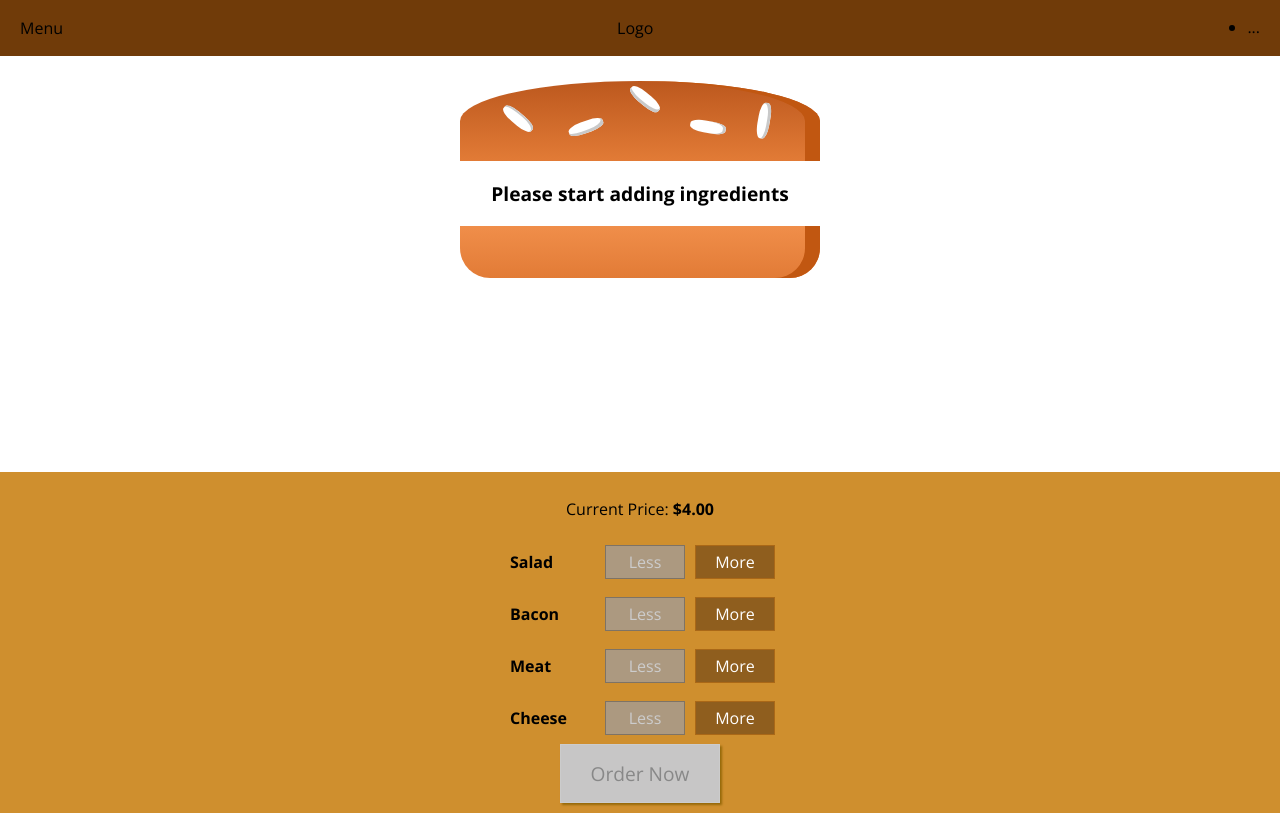
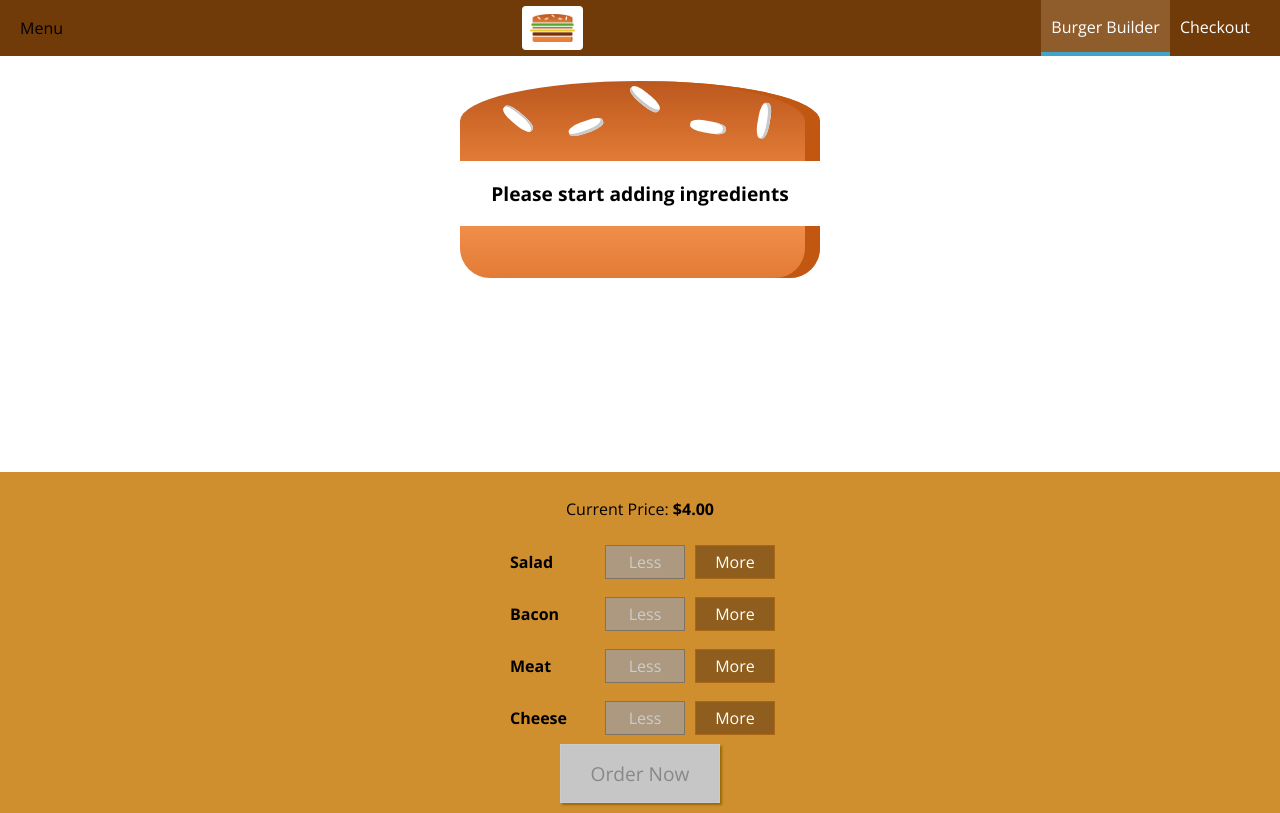
Before and after one commit to wduntak/burger-builder-react, a React app: page / in a window 1280 px wide. Built offline with nearby package versions, Linux system fonts and the light colour scheme.

Commit message:
Add navigation item component and sidedrawer

```diff
--- a/src/components/Layout/Layout.js
+++ b/src/components/Layout/Layout.js
@@ -1,10 +1,12 @@
 import React, { Fragment } from 'react';
 import Toolbar from '../Navigation/Toolbar/Toolbar';
+import SideDrawer from '../Navigation/SideDrawer/SideDrawer';
 import classes from './Layout.css';
 
 const layout = ( props ) => (
     <Fragment>
         <Toolbar />
+        <SideDrawer />
         <main className={classes.content}>
             {props.children}
         </main>
--- /dev/null
+++ b/src/components/Logo/Logo.css
@@ -0,0 +1,11 @@
+.Logo {
+    background-color: white;
+    padding: 8px;
+    height: 80%;
+    box-sizing: border-box;
+    border-radius: 4px;
+}
+
+.Logo img {
+    height: 100%;
+}
--- /dev/null
+++ b/src/components/Logo/Logo.js
@@ -0,0 +1,12 @@
+import React from 'react';
+
+import burgerLogo from '../../assets/images/burger-logo.png';
+import classes from './Logo.css';
+
+const logo = (props) => (
+    <div className={classes.Logo}>
+        <img src={burgerLogo} alt="Burger Logo"/>
+    </div>
+)
+
+export default logo;
--- /dev/null
+++ b/src/components/Navigation/NavigationItems/NavigationItem/NavigationItem.css
@@ -0,0 +1,25 @@
+.NavigationItem {
+    margin: 0;
+    box-sizing: border-box;
+    display: flex;
+    height: 100%;
+    align-items: center;
+}
+
+.NavigationItem a {
+    color: white;
+    text-decoration: none;
+    height: 100%;
+    padding: 16px 10px;
+    border-bottom: 4px solid transparent;
+    box-sizing: border-box;
+    display: block;
+}
+
+.NavigationItem a:hover,
+.NavigationItem a:active,
+.NavigationItem a.active {
+    background-color: #8f5c2c;
+    border-bottom: 4px solid #40a4c8;
+    color: white;
+}
--- /dev/null
+++ b/src/components/Navigation/NavigationItems/NavigationItem/NavigationItem.js
@@ -0,0 +1,13 @@
+import React from 'react';
+import classes from './NavigationItem.css';
+
+const navigationItem = (props) => (
+    <li className={classes.NavigationItem}>
+        <a
+            href={props.link}
+            className={props.active ? classes.active : null}>{props.children}
+        </a>
+    </li>
+);
+
+export default navigationItem;
--- /dev/null
+++ b/src/components/Navigation/NavigationItems/NavigationItems.css
@@ -0,0 +1,8 @@
+.NavigationItems {
+    margin: 0;
+    padding: 0;
+    list-style: none;
+    display: flex;
+    align-items: center;
+    height: 100%;
+}
--- /dev/null
+++ b/src/components/Navigation/NavigationItems/NavigationItems.js
@@ -0,0 +1,12 @@
+import React from 'react';
+import NavigationItem from './NavigationItem/NavigationItem';
+import classes from './NavigationItems.css'
+
+const navigationItems = () => (
+    <ul className={classes.NavigationItems}>
+        <NavigationItem link="/" active>Burger Builder</NavigationItem>
+        <NavigationItem link="/">Checkout</NavigationItem>
+    </ul>
+);
+
+export default navigationItems;
--- /dev/null
+++ b/src/components/Navigation/SideDrawer/SideDrawer.css
@@ -0,0 +1,27 @@
+.SideDrawer {
+    position: fixed;
+    width: 280px;
+    max-width: 70%;
+    height: 100%;
+    left: 0;
+    top: 0;
+    z-index: 200;
+    background-color: white;
+    padding: 32px 16px;
+    box-sizing: border-box;
+    transition: transform 0.3s ease-out;
+}
+
+@media (min-width: 500px) {
+    .SideDrawer {
+        display: none;
+    }
+}
+
+.Open {
+    transform: translateX(0);
+}
+
+.Close {
+    transform: translateX(-100%);
+}
--- /dev/null
+++ b/src/components/Navigation/SideDrawer/SideDrawer.js
@@ -0,0 +1,18 @@
+import React from 'react';
+import Logo from '../../Logo/Logo';
+import NavigationItems from '../NavigationItems/NavigationItems';
+import classes from './SideDrawer.css';
+
+const sideDrawer = (props) => {
+    // ...
+    return (
+        <div className={classes.SideDrawer}>
+            <Logo />
+            <nav>
+                <NavigationItems />
+            </nav>
+        </div>
+    );
+};
+
+export default sideDrawer;
--- a/src/components/Navigation/Toolbar/Toolbar.js
+++ b/src/components/Navigation/Toolbar/Toolbar.js
@@ -1,15 +1,14 @@
 import React from 'react';
-
+import Logo from '../../Logo/Logo';
+import NavigationItems from '../NavigationItems/NavigationItems';
 import classes from './Toolbar.css';
 
 const toolbar = (props) => (
     <header className={classes.Toolbar}>
         <div>Menu</div>
-        <div>Logo</div>
+        <Logo />
         <nav>
-            <ul>
-                <li>...</li>
-            </ul>
+            <NavigationItems />
         </nav>
     </header>
 );
```
Also changed, not shown: src/assets/images/burger-logo.png (added).
